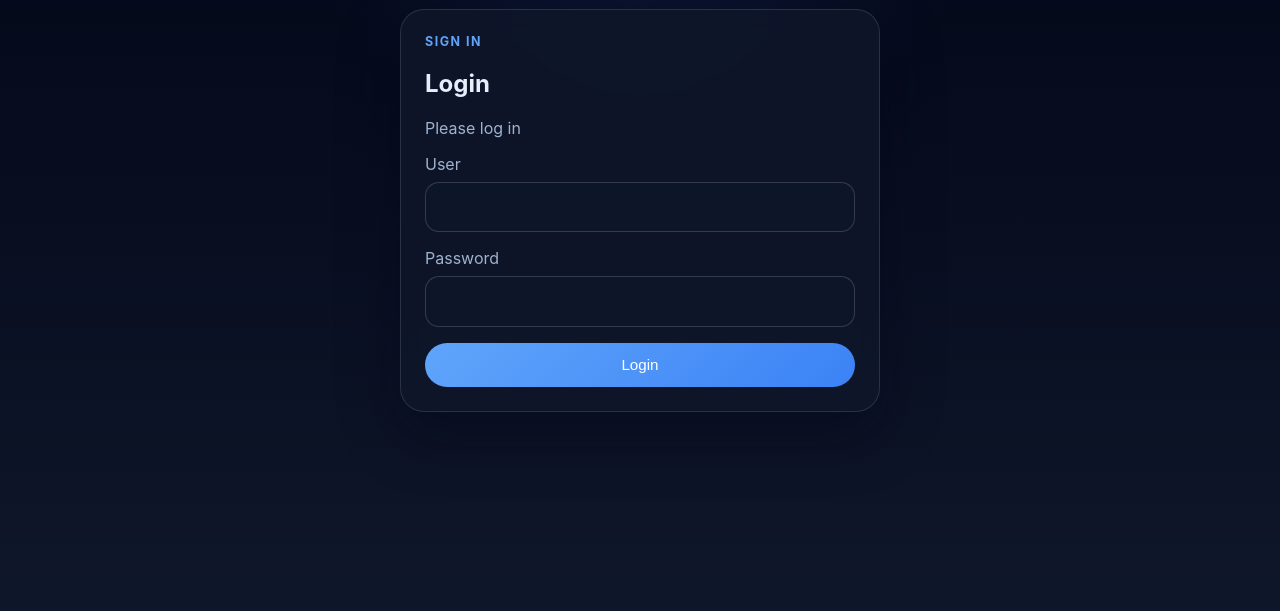
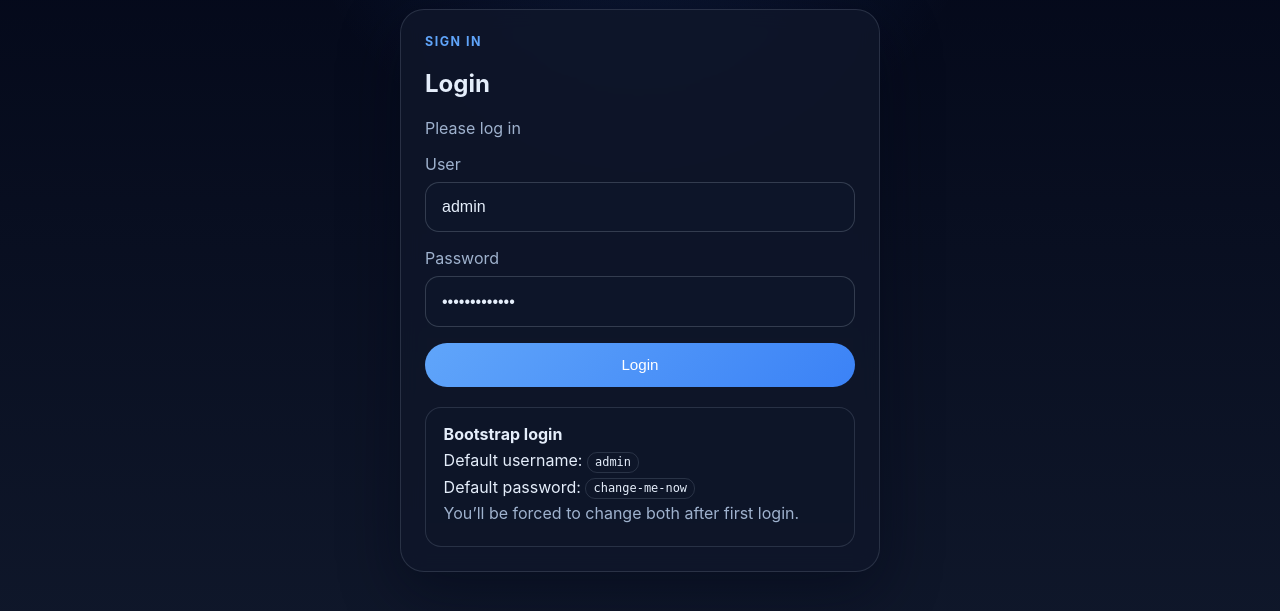
Before and after one commit to zhangjungh/herokuapp, a Flask app: page /login in a window 1280 px wide. Shown: the part 174-785 px from the top of the page. Run offline with Flask 3, Linux system fonts and the light colour scheme.

Commit message:
Add bootstrap admin with forced password change

```diff
--- a/app/main.py
+++ b/app/main.py
@@ -18,7 +18,7 @@ from flask import (
 from whitenoise import WhiteNoise
 
 from .config import load_settings
-from .db import fetch_answers, fetch_image, verify_password
+from .db import fetch_answers, fetch_image, update_local_admin_password, verify_password
 from .services import decode_target, is_supported_url, parse_url
 
 
@@ -56,17 +56,14 @@ def get_real_ip() -> str:
     return request.headers.get("X-Real-IP", request.remote_addr or "unknown")
 
 
-def is_logged_in() -> bool:
-    if "sid" not in session or session_store is None:
-        return False
-    payload = session_store.load(session["sid"])
-    return bool(payload.get("login"))
-
-
 def current_session_data() -> dict:
     if "sid" not in session or session_store is None:
         return {"login": 0, "privilege": 0}
     return session_store.load(session["sid"]) or {"login": 0, "privilege": 0}
+
+
+def is_logged_in() -> bool:
+    return bool(current_session_data().get("login"))
 
 
 def write_session_data(data: dict) -> None:
@@ -120,6 +117,9 @@ def create_app() -> Flask:
     @app.route("/login", methods=["GET", "POST"])
     def login():
         if is_logged_in():
+            session_data = current_session_data()
+            if session_data.get("must_change_password"):
+                return redirect(url_for("change_password"))
             return redirect(url_for("index"))
 
         if request.method == "POST":
@@ -127,12 +127,65 @@ def create_app() -> Flask:
             password = request.form.get("passwd", "")
             user = verify_password(username, password)
             if user:
-                write_session_data({"login": 1, "privilege": user.get("privilege", 0), "user": username})
+                write_session_data(
+                    {
+                        "login": 1,
+                        "privilege": user.get("privilege", 0),
+                        "user": user.get("username", username),
+                        "auth_source": user.get("auth_source", "unknown"),
+                        "must_change_password": bool(user.get("must_change_password", False)),
+                    }
+                )
+                if user.get("must_change_password"):
+                    return redirect(url_for("change_password"))
                 return redirect(url_for("index"))
             clear_session_data()
-            return render_template("login.html", msg="Wrong username or password!"), 401
+            return render_template(
+                "login.html",
+                msg="Wrong username or password!",
+                default_username=app.config["DEFAULT_ADMIN_USERNAME"],
+                default_password=app.config["DEFAULT_ADMIN_PASSWORD"],
+            ), 401
 
-        return render_template("login.html", msg="Please log in")
+        return render_template(
+            "login.html",
+            msg="Please log in",
+            default_username=app.config["DEFAULT_ADMIN_USERNAME"],
+            default_password=app.config["DEFAULT_ADMIN_PASSWORD"],
+        )
+
+    @app.route("/change-password", methods=["GET", "POST"])
+    def change_password():
+        if not is_logged_in():
+            return redirect(url_for("login"))
+
+        session_data = current_session_data()
+        if session_data.get("auth_source") != "local-bootstrap":
+            return redirect(url_for("index"))
+
+        if request.method == "POST":
+            new_username = request.form.get("new_user", "").strip()
+            new_password = request.form.get("new_passwd", "")
+            confirm_password = request.form.get("confirm_passwd", "")
+
+            if not new_username:
+                return render_template("change_password.html", msg="Username cannot be empty.") , 400
+            if len(new_password) < 8:
+                return render_template("change_password.html", msg="Password must be at least 8 characters."), 400
+            if new_password != confirm_password:
+                return render_template("change_password.html", msg="Passwords do not match."), 400
+
+            updated = update_local_admin_password(session_data.get("user", ""), new_username, new_password)
+            write_session_data(
+                {
+                    **session_data,
+                    "user": updated["username"],
+                    "must_change_password": False,
+                }
+            )
+            return redirect(url_for("index"))
+
+        return render_template("change_password.html", msg="Default credentials must be changed before continuing.")
 
     @app.route("/logout", methods=["POST"])
     def logout():
@@ -143,6 +196,8 @@ def create_app() -> Flask:
     def math_view():
         if not is_logged_in():
             return redirect(url_for("login"))
+        if current_session_data().get("must_change_password"):
+            return redirect(url_for("change_password"))
         answers = fetch_answers()
         return render_template("math.html", items=answers)
 
@@ -150,6 +205,8 @@ def create_app() -> Flask:
     def index():
         if not is_logged_in():
             return redirect(url_for("login"))
+        if current_session_data().get("must_change_password"):
+            return redirect(url_for("change_password"))
 
         if request.method == "POST":
             target = request.form.get("tar", "").strip()
--- a/app/static/styles.css
+++ b/app/static/styles.css
@@ -204,6 +204,27 @@ button:hover,
   color: var(--muted);
 }
 
+
+.note-panel {
+  margin-top: 1.25rem;
+  padding: 1rem 1.1rem;
+  border-radius: 16px;
+  border: 1px solid var(--border);
+  background: rgba(15, 23, 42, 0.6);
+}
+
+.note-panel p {
+  margin: 0.4rem 0;
+}
+
+code {
+  background: rgba(15, 23, 42, 0.9);
+  border: 1px solid rgba(148, 163, 184, 0.2);
+  border-radius: 10px;
+  padding: 0.15rem 0.45rem;
+  font-size: 0.92em;
+}
+
 @media (max-width: 700px) {
   .shell {
     width: min(100% - 1rem, 1120px);
--- a/app/templates/login.html
+++ b/app/templates/login.html
@@ -8,13 +8,20 @@
     <form method="post" class="stack auth-form">
       <label>
         <span>User</span>
-        <input type="text" name="user" autocomplete="username" required>
+        <input type="text" name="user" autocomplete="username" value="{{ default_username }}" required>
       </label>
       <label>
         <span>Password</span>
-        <input type="password" name="passwd" autocomplete="current-password" required>
+        <input type="password" name="passwd" autocomplete="current-password" value="{{ default_password }}" required>
       </label>
       <button type="submit">Login</button>
     </form>
+
+    <div class="note-panel">
+      <strong>Bootstrap login</strong>
+      <p>Default username: <code>{{ default_username }}</code></p>
+      <p>Default password: <code>{{ default_password }}</code></p>
+      <p class="muted">You’ll be forced to change both after first login.</p>
+    </div>
   </section>
 {% endblock %}
```
Also changed, not shown: app/config.py (+7 -1 lines), app/db.py (+73 -1 lines), app/templates/change_password.html (added, +24 -0 lines), README.md.
